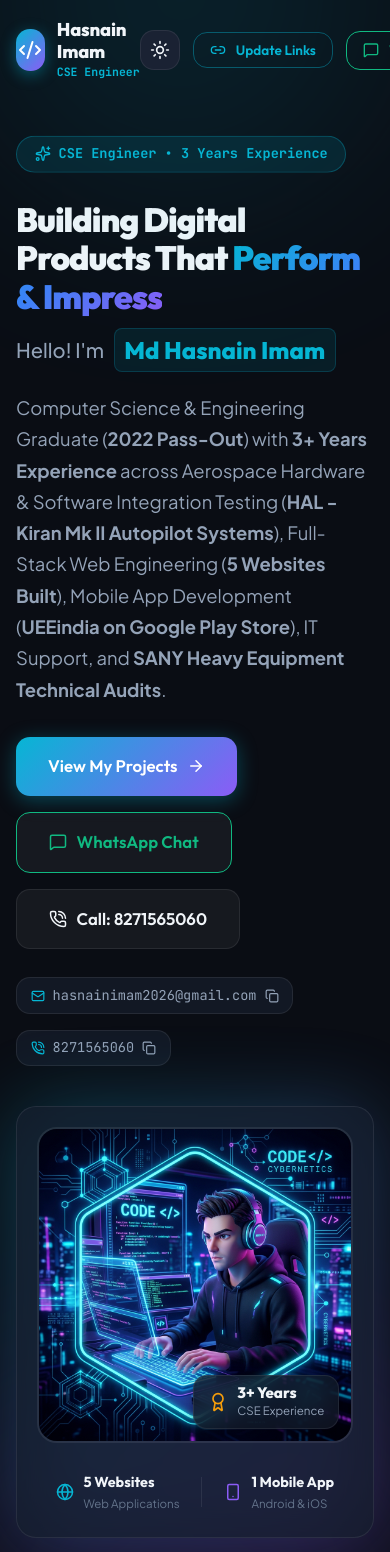
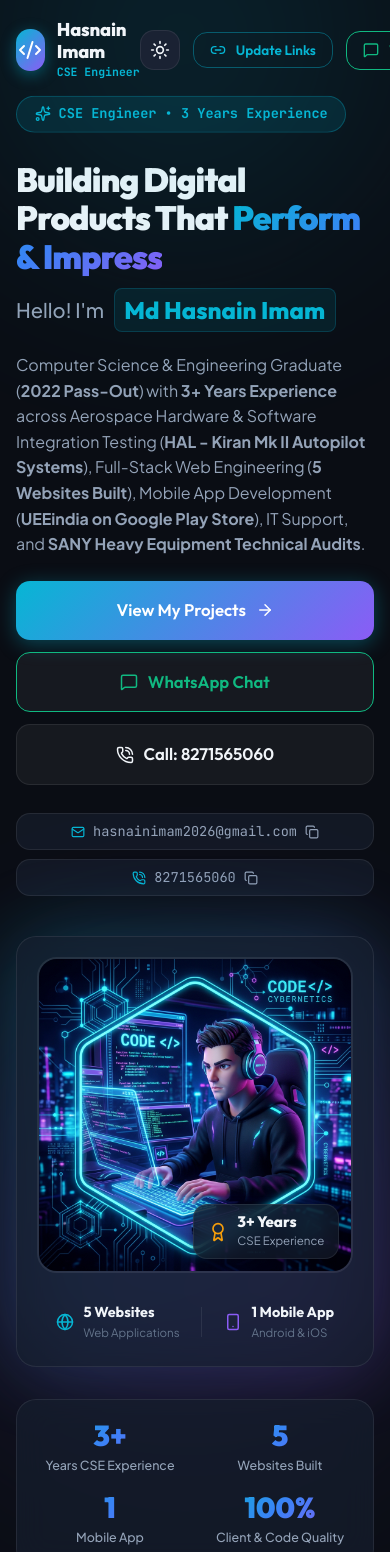
Before and after one commit to Mdhasnainimam/hasnain-portfolio, a React (Vite) app: page / in a window 390 px wide. Shown: the top 1552 px of the page. Built offline with nearby package versions, Linux system fonts and the light colour scheme.

Commit message:
Make mobile and small screens 100% responsive and perfect

```diff
--- a/src/components/About.css
+++ b/src/components/About.css
@@ -109,8 +109,21 @@
 }
 
 @media (max-width: 576px) {
+  .about-story-card {
+    padding: 1.25rem;
+  }
   .key-details-list {
     grid-template-columns: 1fr;
+    padding: 1rem;
+  }
+  .about-action-row {
+    flex-direction: column;
+    width: 100%;
+    gap: 0.75rem;
+  }
+  .about-action-row .btn {
+    width: 100%;
+    justify-content: center;
   }
   .highlights-grid {
     grid-template-columns: 1fr;
--- a/src/components/Contact.css
+++ b/src/components/Contact.css
@@ -175,6 +175,26 @@
 }
 
 @media (max-width: 576px) {
+  .info-value {
+    font-size: 1rem;
+    word-break: break-all;
+  }
+  .contact-info-card {
+    padding: 1.25rem;
+    flex-direction: column;
+    align-items: flex-start;
+  }
+  .info-actions {
+    width: 100%;
+    flex-direction: column;
+  }
+  .info-actions .btn {
+    width: 100%;
+    justify-content: center;
+  }
+  .contact-form-card {
+    padding: 1.25rem;
+  }
   .form-row {
     grid-template-columns: 1fr;
   }
--- a/src/components/ExperienceTimeline.css
+++ b/src/components/ExperienceTimeline.css
@@ -117,8 +117,16 @@
   }
   .timeline-node {
     left: 0;
+    width: 34px;
+    height: 34px;
   }
   .timeline-item {
-    padding-left: 54px;
+    padding-left: 46px;
+  }
+  .timeline-card {
+    padding: 1.15rem;
+  }
+  .timeline-role {
+    font-size: 1.15rem;
   }
 }
--- a/src/components/Hero.css
+++ b/src/components/Hero.css
@@ -282,15 +282,56 @@
   }
   .stats-ribbon {
     grid-template-columns: repeat(2, 1fr);
-    gap: 1.5rem;
+    gap: 1.25rem;
   }
 }
 
 @media (max-width: 576px) {
+  .hero-section {
+    padding-top: 6.5rem;
+    padding-bottom: 2.5rem;
+  }
   .hero-title {
     font-size: 2.1rem;
   }
+  .hero-author-intro {
+    flex-wrap: wrap;
+  }
+  .hero-description {
+    font-size: 1rem;
+    line-height: 1.6;
+    margin-bottom: 1.5rem;
+  }
+  .hero-actions {
+    flex-direction: column;
+    width: 100%;
+    gap: 0.75rem;
+  }
+  .hero-actions .btn {
+    width: 100%;
+    justify-content: center;
+  }
+  .quick-contact-chips {
+    width: 100%;
+    flex-direction: column;
+    gap: 0.6rem;
+  }
+  .contact-chip {
+    width: 100%;
+    justify-content: center;
+  }
+  .stats-ribbon-container {
+    margin-top: 2rem;
+  }
   .stats-ribbon {
-    grid-template-columns: 1fr;
+    grid-template-columns: repeat(2, 1fr);
+    padding: 1.25rem 1rem;
+    gap: 1rem;
+  }
+  .stat-value {
+    font-size: 1.8rem;
+  }
+  .stat-label {
+    font-size: 0.78rem;
   }
 }
--- a/src/components/Navbar.jsx
+++ b/src/components/Navbar.jsx
@@ -128,13 +128,22 @@ export default function Navbar({ theme, toggleTheme, openLinkModal }) {
                   openLinkModal();
                 }}
               >
-                <Link2 size={16} /> Paste Website Links
+                <Link2 size={16} /> Update Website Links
               </button>
               <a
-                href="mailto:hasnainimam2026@gmail.com"
+                href="https://wa.me/918271565060"
+                target="_blank"
+                rel="noopener noreferrer"
+                className="btn btn-outline btn-sm w-full"
+                style={{ borderColor: '#10b981', color: '#10b981' }}
+              >
+                <MessageSquare size={16} /> WhatsApp Chat
+              </a>
+              <a
+                href="tel:8271565060"
                 className="btn btn-primary btn-sm w-full"
               >
-                <Send size={16} /> Email Hasnain
+                <PhoneCall size={16} /> Call: +91 8271565060
               </a>
             </div>
           </nav>
--- a/src/components/Projects.css
+++ b/src/components/Projects.css
@@ -158,4 +158,21 @@
   .projects-grid {
     grid-template-columns: 1fr;
   }
+  .filter-tabs {
+    gap: 0.5rem;
+    margin-bottom: 2rem;
+  }
+  .filter-tab {
+    padding: 0.5rem 1rem;
+    font-size: 0.85rem;
+  }
+  .card-actions {
+    flex-direction: column;
+    width: 100%;
+    gap: 0.6rem;
+  }
+  .card-actions .btn {
+    width: 100%;
+    justify-content: center;
+  }
 }
```
